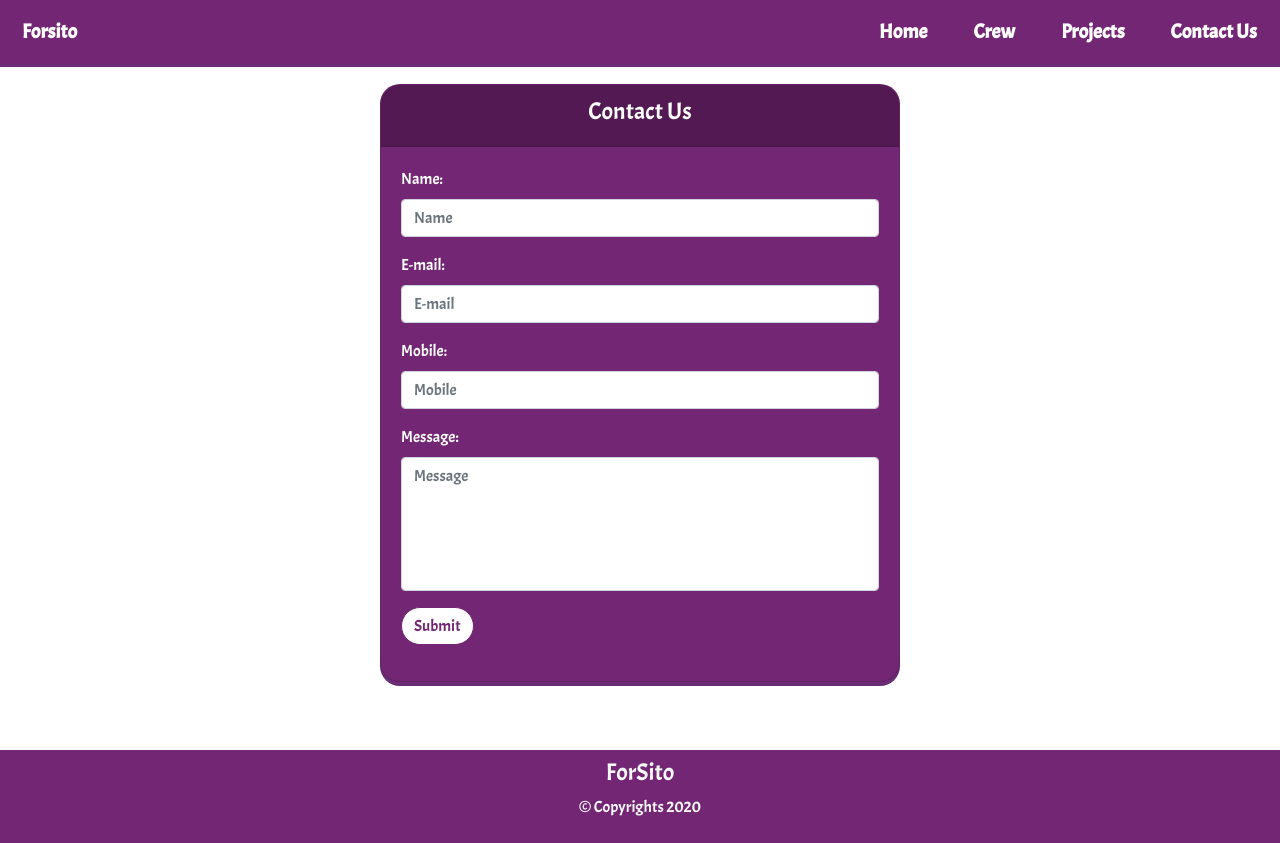
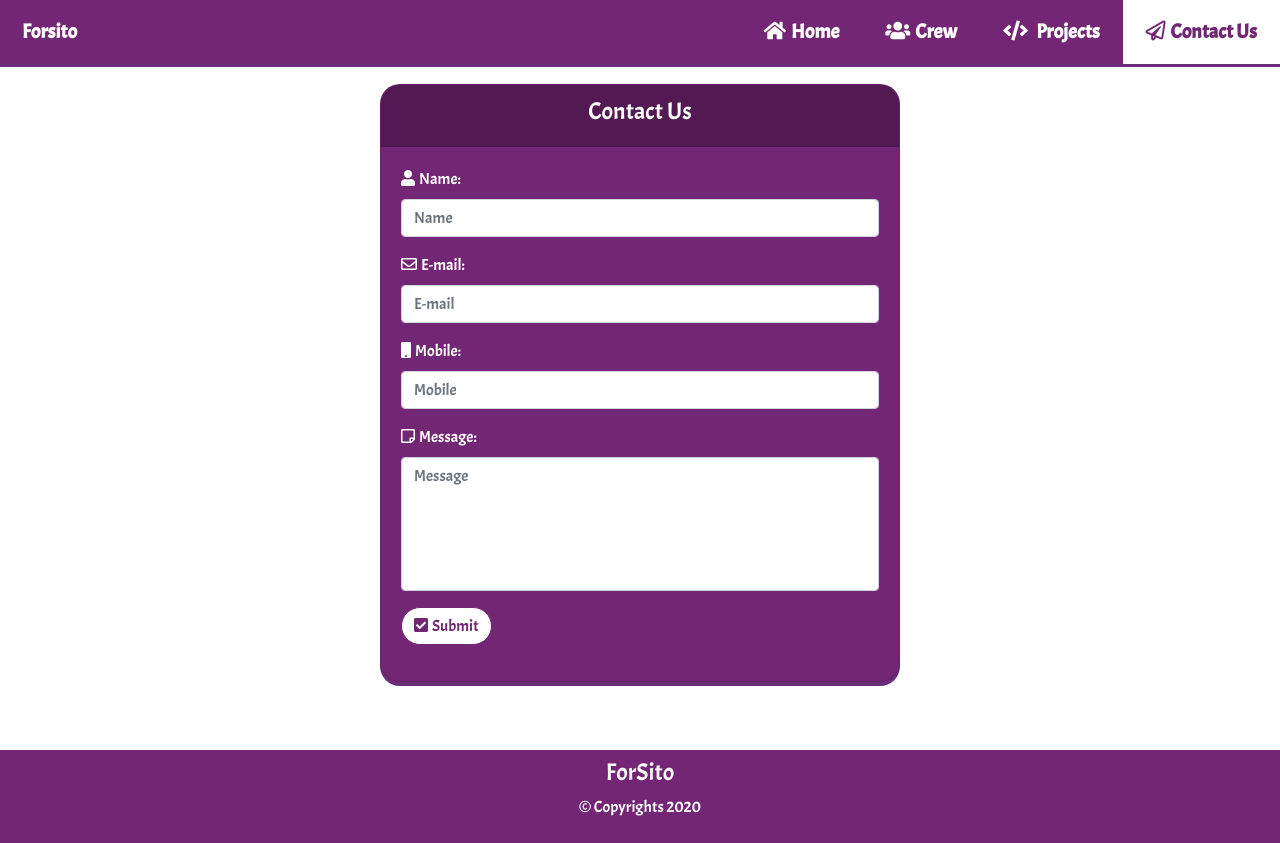
Before and after one commit to forsito/forsito-frontend, an Angular app: page /contact-us in a window 1280 px wide. Built offline with nearby package versions, Linux system fonts and the light colour scheme.

Commit message:
added icons to navbar , buttons and contact us form

```diff
--- a/src/app/contact-us/contact-us.component.css
+++ b/src/app/contact-us/contact-us.component.css
@@ -1,3 +1,4 @@
+
 .row{
     padding:20px;
 }
--- a/src/app/contact-us/contact-us.component.html
+++ b/src/app/contact-us/contact-us.component.html
@@ -8,27 +8,26 @@
                 <div class="card-body">
                     <form [formGroup]="ContactUs" (ngSubmit)="onSubmit()">
                         <div class="form-group">
-                            <label for="name">Name:</label>
-                            <input type="name" id="name" class="form-control" placeholder="Name"
-                                formControlName="name">
+                            <label for="name"><i class="fas fa-user">&nbsp;</i>Name:</label>
+                            <input type="name" id="name" class="form-control" placeholder="Name" formControlName="name">
                         </div>
                         <div class="form-group">
-                            <label for="email">E-mail:</label>
+                            <label for="email"><i class="far fa-envelope">&nbsp;</i>E-mail:</label>
                             <input type="email" id="email" class="form-control" placeholder="E-mail"
                                 formControlName="email">
                         </div>
                         <div class="form-group">
-                            <label for="mobile">Mobile:</label>
+                            <label for="mobile"><i class="fas fa-mobile">&nbsp;</i>Mobile:</label>
                             <input type="mobile" id="mobile" class="form-control" placeholder="Mobile"
                                 formControlName="mobile">
                         </div>
                         <div class="form-group">
-                            <label for="msg">Message:</label>
+                            <label for="msg"><i class="far fa-sticky-note">&nbsp;</i>Message:</label>
                             <textarea id="msg" cols="30" rows="5" class="form-control" placeholder="Message"
                                 formControlName="msg"></textarea>
                         </div>
                         <div class="form-group">
-                            <button type="submit" class="btn">Submit</button>
+                            <button type="submit" class="btn"><i class="fas fa-check-square">&nbsp;</i>Submit</button>
                         </div>
                     </form>
                 </div>
--- a/src/app/home/header/header.component.html
+++ b/src/app/home/header/header.component.html
@@ -17,7 +17,7 @@
             Nam, tempora!Lorem ipsum dolor sit amet consectetur adipisicing elit. Nam, tempora!</p>
           <a routerLink="/contact-us">
             <button class="btn  btn-lg " >
-            <i class="fas fa-arrow-right"></i>&nbsp; Contact US
+              <i class="far fa-paper-plane">&nbsp;</i> Contact US
           </button>
         </a>
         </div>
--- a/src/app/navbar/navbar.component.html
+++ b/src/app/navbar/navbar.component.html
@@ -14,16 +14,16 @@
       <ul class="navbar-nav ml-auto">
         <li class="nav-item" [routerLink]="['/home']" routerLinkActive="active-link" [routerLinkActiveOptions]="{exact:
           true}">
-          <a class="nav-link"  >Home </a>
+          <a class="nav-link"><i class="fas fa-home">&nbsp;</i>Home</a>
         </li>
         <li class="nav-item" [routerLink]="['/crew']" routerLinkActive="active-link" >
-          <a class="nav-link" >Crew</a>
+          <a class="nav-link" ><i class="fas fa-users">&nbsp;</i>Crew</a>
         </li>
         <li class="nav-item" [routerLink]="['/projects']" routerLinkActive="active-link">
-          <a class="nav-link">Projects</a>
+          <a class="nav-link"><i class="fas fa-code">&nbsp;</i> Projects</a>
         </li>
-        <li class="nav-item" [routerLink]="['/contact-us']">
-            <a class="nav-link">Contact Us</a>
+        <li class="nav-item" [routerLink]="['/contact-us']" routerLinkActive="active-link">
+            <a class="nav-link"><i class="far fa-paper-plane">&nbsp;</i>Contact Us</a>
           </li>
       </ul>
     </div>
--- a/src/index.html
+++ b/src/index.html
@@ -7,13 +7,21 @@
   <base href="/">
   <meta name="viewport" content="width=device-width, initial-scale=1">
   <link rel="icon" type="image/x-icon" href="favicon.ico">
+  <!-- bootstrap cdn to make offset work -->
   <link rel="stylesheet" href="https://maxcdn.bootstrapcdn.com/bootstrap/4.0.0/css/bootstrap.min.css"
     integrity="sha384-Gn5384xqQ1aoWXA+058RXPxPg6fy4IWvTNh0E263XmFcJlSAwiGgFAW/dAiS6JXm" crossorigin="anonymous">
+  <!-- font awesome -->
+  <!-- <link rel="stylesheet" href="https://stackpath.bootstrapcdn.com/font-awesome/4.7.0/css/font-awesome.min.css"
+    integrity="sha384-wvfXpqpZZVQGK6TAh5PVlGOfQNHSoD2xbE+QkPxCAFlNEevoEH3Sl0sibVcOQVnN" crossorigin="anonymous"> -->
+  <link rel="stylesheet" href="https://use.fontawesome.com/releases/v5.0.13/css/all.css"
+    integrity="sha384-DNOHZ68U8hZfKXOrtjWvjxusGo9WQnrNx2sqG0tfsghAvtVlRW3tvkXWZh58N9jp" crossorigin="anonymous">
+  <!-- Acme font  -->
   <link href="https://fonts.googleapis.com/css2?family=Acme&display=swap" rel="stylesheet">
 </head>
 
 <body>
   <app-root></app-root>
+  <!-- jquery , popper , bootstrap js to make dynamic bootstrap work -->
   <script src="./assets/js/jquery.js"></script>
   <script src="./assets/js/popper.min.js"></script>
   <script src="./assets/js/bootstrap.min.js"></script>
```
